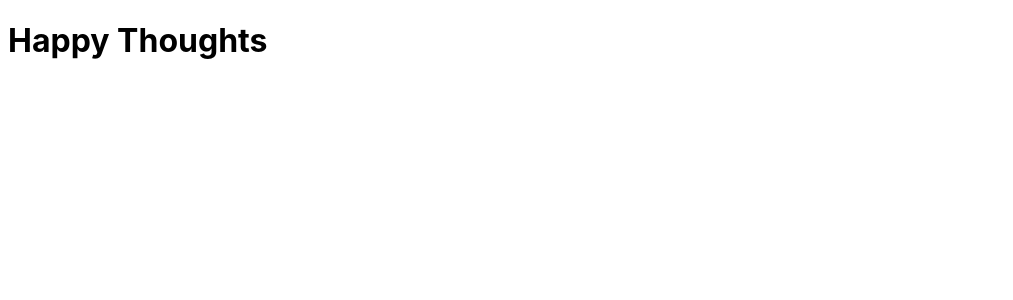
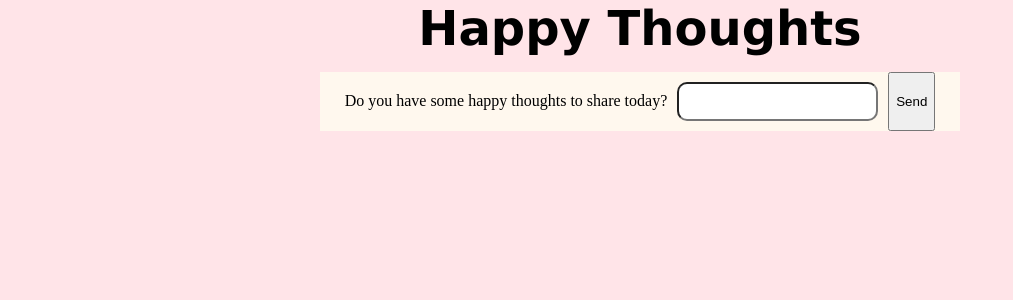
Before and after one commit to violacathrine/js-project-happy-thoughts, a React (Vite) app: page / in a window 1280 px wide. Shown: the top 300 px of the page, without its empty margins (0-1013 px from the left). Built offline with nearby package versions, Linux system fonts and the light colour scheme.

Commit message:
started with the project

```diff
--- a/index.html
+++ b/index.html
@@ -4,7 +4,7 @@
     <meta charset="UTF-8" />
     <link rel="icon" type="image/svg+xml" href="./vite.svg" />
     <meta name="viewport" content="width=device-width, initial-scale=1.0" />
-    <title>Happy Thoughts</title>
+    <title>Happy Thoughts by Cathi</title>
   </head>
   <body>
     <div id="root"></div>
--- a/package.json
+++ b/package.json
@@ -11,7 +11,8 @@
   },
   "dependencies": {
     "react": "^19.0.0",
-    "react-dom": "^19.0.0"
+    "react-dom": "^19.0.0",
+    "styled-components": "^6.1.17"
   },
   "devDependencies": {
     "@eslint/js": "^9.21.0",
--- a/src/App.jsx
+++ b/src/App.jsx
@@ -1,5 +1,12 @@
+import { Form } from "./components/Form"
+import { GlobalStyles } from "./GlobalStyles";
+
 export const App = () => {
   return (
+    <>
+          <GlobalStyles />
     <h1>Happy Thoughts</h1>
-  )
-}
+<Form />
+    </>
+  );
+};
--- /dev/null
+++ b/src/GlobalStyles.jsx
@@ -0,0 +1,32 @@
+import { createGlobalStyle } from "styled-components";
+
+export const GlobalStyles = createGlobalStyle`
+
+  html {
+    scroll-behavior: smooth;
+  }
+
+  html, body {
+    margin: 0;
+    padding: 0;
+    color: #000;
+    background-color: rgb(255, 228, 232);
+
+  }
+
+  h1 {
+  display: flex;
+  justify-content: center;
+    font-family: verdana;
+    margin: 0 0 16px;
+    font-size: 48px;
+  }
+
+  p {
+    font-family: Hind;
+    font-weight: 400;
+    line-height: 1.6;
+    margin: 0 0 16px;
+  }
+
+`;
--- /dev/null
+++ b/src/components/Form.jsx
@@ -0,0 +1,41 @@
+import { useState } from "react";
+import styled from "styled-components";
+
+const StyledForm = styled.form`
+  display: flex;
+  justify-content: center;
+  background-color: #fff8ee;
+  width: 50%;
+  margin: 0 auto;
+`;
+
+const StyledInput = styled.input`
+border-radius: 10px;
+padding: 10px;
+margin: 10px;
+`;
+
+const Button = styled.button`
+color: blue;
+`;
+
+export const Form = () => {
+  const [message, setMessage] = useState("");
+
+  const handleSubmit = (event) => {
+    event.preventDefault();
+    setMessage("");
+  };
+
+  return (
+    <StyledForm onSubmit={handleSubmit}>
+      <label htmlFor>Do you have some happy thoughts to share today?
+        <StyledInput
+        type="text"
+        value={message}
+        onChange={(event) => setMessage(event.target.value)}/>
+      </label>
+      <button>Send</button>
+    </StyledForm>
+  );
+};
--- a/src/index.css
+++ /dev/null
@@ -1,3 +0,0 @@
-:root {
-  font-family: Inter, system-ui, Avenir, Helvetica, Arial, sans-serif;
-}
```
Also changed, not shown: src/main.jsx (+4 -7 lines).
